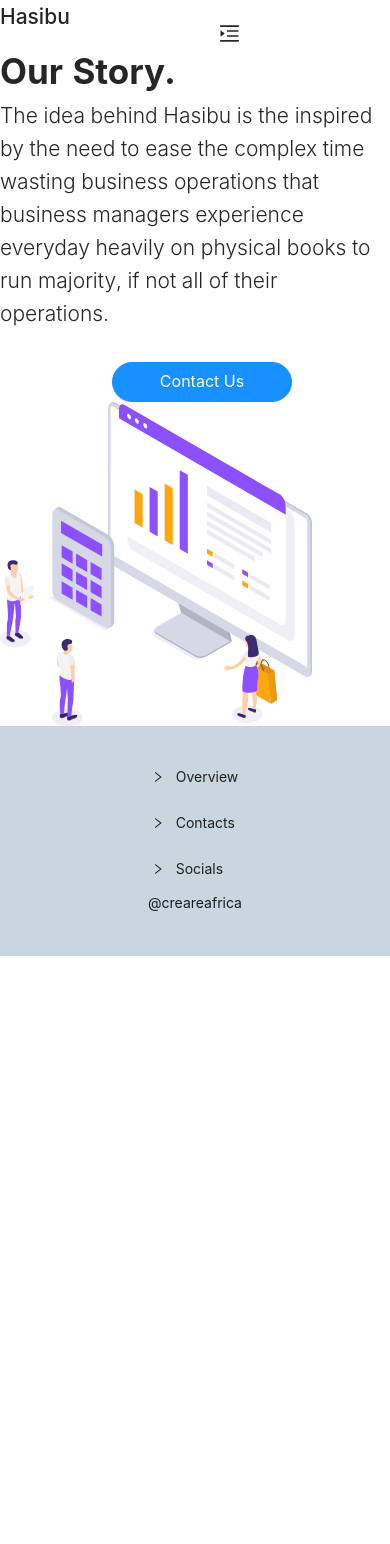
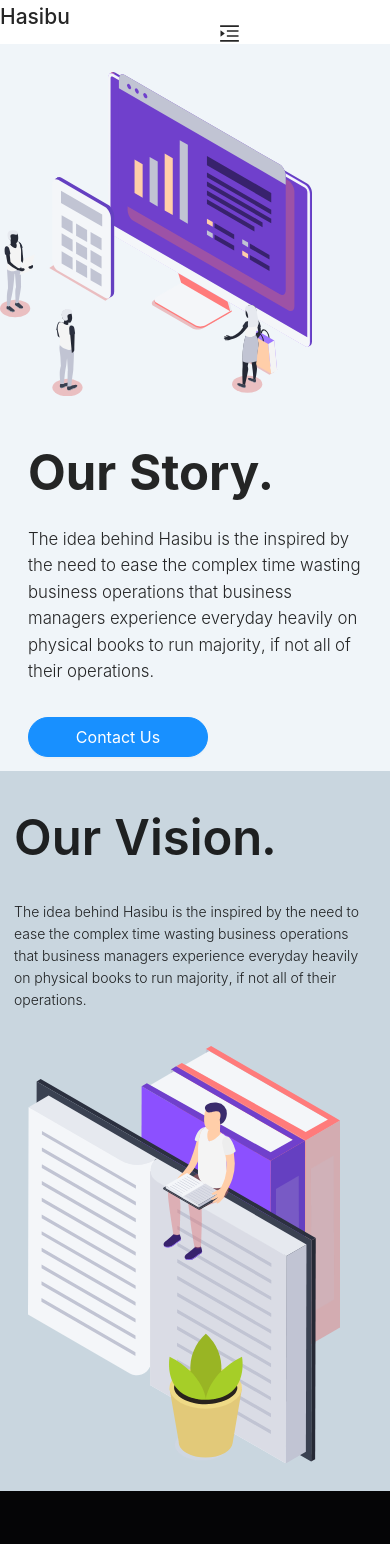
Before and after one commit to njeririziki/Next-, a Next.js app: page /about in a window 390 px wide. Shown: the top 1544 px of the page. Before the commit the page ends 956 px from the top, so only its background shows below. Built offline with nearby package versions, Linux system fonts and the light colour scheme; a web font is replaced by a local one.

Commit message:
Fix: about page

```diff
--- a/pages/about/index.js
+++ b/pages/about/index.js
@@ -1,5 +1,5 @@
 import React, {useState} from 'react';
-import {Card,Typography,Space,Button, PageHeader,Breadcrumb} from 'antd'
+import {Card,Typography,Space,Button, Grid} from 'antd'
 import {MenuUnfoldOutlined} from '@ant-design/icons'
 // import Success from '../../public/successful_purchase.svg'
 // import Computer from '../../public/Computer.svg'
@@ -7,6 +7,7 @@
 // import Man from '../../public/man_lift.svg'
 // import Girl from '../../public/girl_laptop.svg'
 import Digital from '../../public/Digital_marketing.svg'
+import Books from '../../public/Books.svg'
 import styles from '@/styles/About.module.scss'
 import LayoutHeader from '@/components/LayoutHeader'
 import Footer from '@/components/Footer'
@@ -14,7 +15,7 @@
 
 function AboutPage() {
 
-
+const screen = Grid.useBreakpoint()
     return (
       <div>
          <LayoutHeader />
@@ -22,22 +23,10 @@
 
           < div className={styles.fcard}>
 
-
-
-           {/* <div className={styles.breadcrumbs}>
-               <p>Home </p>
-               <p > About</p>
-                  <span style={{display:'flex',flexDirection:'row'}}>
-                  <p> Feat</p> <p style={{marginLeft:'2px', color:'#ffffff'}}>ures<p/>
-                  </span>
-               <p style={{color:'#ffffff'}}> Contact</p>
-           </div>
-           <Button className={styles.headerbutton} size='large' >
-             Request Demo
-           </Button> */}
-
-         <h2 className={styles.title} >
-         Our Story.
+          {screen.xs? <Digital  className={styles.svg} />:''}
+           <div className={styles.textdiv}>
+           <h2 className={styles.title} >
+            Our Story.
          </h2>
            <h1 className={styles.subtitle}  >
            The idea behind Hasibu is the inspired by the need to ease
@@ -50,19 +39,43 @@
            <Button className={styles.button} size='large' shape='round'>
                Contact Us
            </Button>
-           {/* <Button style={{ backgroundColor: '#2AB7CA', color:'#FFFFFF'}} size='large' shape='round'>
-            Features
-           </Button> */}
+
+           </div>
+
+
 
           </div>
-          <Digital  className={styles.svg} />
+          {screen.xs? '': <Digital  className={styles.svg} />}
          <div >
 
+         </div>
+         </div>
+       <div className={styles.nextpage}>
+           {screen.xs? '': <Books  className={styles.svg2} /> }
+           <div className={styles.textdiv2}>
+           <h2 className={styles.title2} >
+            Our Vision.
+         </h2>
+           <h1 className={styles.subtitle2}  >
+           The idea behind Hasibu is the inspired by the need to ease
+           the complex time wasting business  operations that business managers
+           experience everyday heavily on physical books to run majority,
+            if not all of their operations.
+           </h1 >
+           {screen.xs? <Books  className={styles.svg2} />:'' }
+           </div>
+       </div>
+       <div className={styles.missionpg}>
+       <div className={styles.textdiv3}>
+           <h1 className={styles.title3} >
+            Our Mission.
+         </h1>
+           </div>
+           <h1 className={styles.subtitle3}  >
+          To shape the way businesses operate
 
-         </div>
-
-
-         </div>
+           </h1 >
+       </div>
 
      <Footer/>
 
--- a/styles/About.module.scss
+++ b/styles/About.module.scss
@@ -1,6 +1,7 @@
 .root{
     display: flex;
     flex-direction: row;
+     background-color: #f0f5f9;
 }
 
 .fcard{
@@ -8,8 +9,9 @@
     width: 50vw;
     height: 100vh;
     flex-direction: column;
+    justify-content:space-around;
     //margin-top: 2em;
-    background-color: var(--white);
+    //background-color: var(--white);
 }
 .scard{
     display: flex;
@@ -22,11 +24,11 @@
 .svg{
     align-self: center;
     width: 40vw;
-    height: 65%;
-    margin-top: 0%;
+    height: 55%;
+    margin-top: 5em;
 }
 .button{
-    margin: 2em 0em 0em  7em;
+   margin-top: 1em;
    background-color: var(--secondary);
    color:#FFFFFF;
    width:180px;
@@ -34,19 +36,139 @@
    border-radius: 10px;
    border: 1px solid var(--secondary) ;
 }
+.svg2{
+    align-self: center;
+    width: 50vw;
+    height: 85%;
+    //margin-top: 5em;
+}
 .title{
-    margin: 1em 0em 0em 2em;
+
     font-size: 4em;
     //font-family: 'ALeo',serif;
     font-weight:  700;
 }
 .subtitle{
-    margin: 1em 0em 0em  4em;
-    font-weight: 300;
+
+    font-weight: 350;
     font-size: 2em;
-    //font-family:'Amiko', sans-serif;
+    //font-family:'Barlow', sans-serif;
 }
-@media (max-width: 600px) {
+.textdiv{
+    display: flex;
+    flex-wrap: wrap;
+    margin: 1em 0em 0em 5em;
+    align-self: flex-start;
+}
+.nextpage{
+    display: flex;
+    width: 100vw;
+    height: 100vh;
+    justify-content: center;
+    background-color:#C9D6DF;
+}
+.textdiv2{
+    align-self: flex-end;
+    width: 50vw;
+    display: flex;
+    flex-wrap: wrap;
+    margin: 5em 3em 0em 1em;
+    align-self: flex-start;
+}
+.title2{
+
+    font-size: 3.5em;
+    font-weight:  600;
+}
+.subtitle2{
+    width: 35vw;
+    font-weight: 350;
+    font-size: 1.5em;
+
+}
+.title3{
+    color:var(--white);
+    font-size: 3.5em;
+    font-weight:  600;
+}
+.subtitle3{
+    color:var(--white);
+    font-weight: 400;
+    font-size: 2.5em;
+    //width: 80vh;
+}
+.missionpg{
+    display: flex;
+    flex-direction: column;
+    justify-content: center;
+    align-items: center;
+    background-color: #050506;
+    padding-bottom: 3em;
+}
+.textdiv3{
+    display: flex;
+    flex-wrap: wrap;
+    flex-direction: column;
+    margin: 3em 0em 2em 0em;
+    color:var(--white);
+}
+@media (max-width: 768px) {
+    .svg{
+        align-self: flex-end;
+        width: 50vw;
+        height: 55%;
+        margin-top: 2em;
+        margin-right: 1em;
+    }
+
+    .svg2{
+        align-self: flex-start;
+        width: 50vw;
+        height: 85%;
+        //margin-top: 5em;
+    }
+    .title{
+
+        font-size: 2.5em;
+        font-weight:  600;
+    }
+    .subtitle{
+
+        font-weight: 350;
+        font-size: 1.2em;
+
+    }
+    .textdiv{
+
+        height: auto;
+        margin: 1em 0em 1em 2em;
+
+    }
+    .textdiv2{
+        width: auto;
+        margin: 5em 0em 0em 4em;
+    }
+    .subtitle2{
+        height: auto;
+        font-weight: 350;
+        font-size: 1.2em;
+
+    }
+    .title3{
+        font-weight: 400;
+        font-size: 2.5em;
+    }
+    .subtitle3{
+        width: 80vw;
+        font-weight: 350;
+        font-size: 1.2em;
+
+    }
+
+
+}
+
+@media (max-width: 425px) {
     .root{
         flex-direction:column;
     }
@@ -55,7 +177,7 @@
         width: 100vw;
        height: auto;
         //margin-top: 2em;
-        background-color: var(--white);
+      //  background-color: var(--white);
     }
     .scard{
         width: 100vw;
@@ -69,16 +191,39 @@
 
     }
     .title{
-        margin: 0em 0em 0em 0em;
-        font-size: 2.5em;
+        margin: 0.5em 0em 0.3em 0em;
+        font-size: 3.5em;
         //font-family: 'ALeo',serif;
         font-weight:  700;
     }
     .subtitle{
-        margin: 0em 0em 0em  0em;
+        margin: 0em 1em 1em  0em;
         font-weight: 300;
-        font-size: 1.5em;
+        font-size: 1.2em;
         //font-family:'Amiko', sans-serif;
+    }
+    .nextpage{
+        flex-direction: column;
+        height: auto;
+    }
+    .textdiv2{
+        width: auto;
+        margin: 2em 0em 0em 1em;
+    }
+    .svg2{
+        align-self: flex-start;
+        width: 80vw;
+        height: 75%;
+        margin: 2em 0em 2em 1em;
+
+    }
+    .subtitle2{
+        height: auto;
+        font-weight: 350;
+        font-size: 1em;
+        padding-right: 1em;
+        width: auto;
+
     }
 
 }
--- a/styles/Features.module.scss
+++ b/styles/Features.module.scss
@@ -17,7 +17,7 @@
     flex-direction: row;
     height: 100vh;
     justify-content: flex-end;
-    @include background-image('featuresTransparent.png',#810000,contain,left )
+    @include background-image('featuresTransparent.png',#f1f8f5,contain,left )
    }
    .grid{
      //  margin-top:100px;
@@ -25,19 +25,23 @@
        height: 80vh;
 
    }
+   .titlediv{
+       align-self: center;
+   }
    .title{
       align-self: center;
-      font-size: 2.5em;
+      font-size: 4em;
       font-weight: 600;
-      color: #c4c3c3;
+
 
    }
    .subtitle{
     align-self: center;
-    font-size: 1em;
+    font-size: 2.5em;
     font-weight: 300;
     padding-right: 2em;
     width: 65vw;
+
    }
    .spage{
     display: flex;
@@ -46,10 +50,15 @@
 
     height: auto;
    // background-color: var(--black);
-     background-color: #eeebdd;
+     background-color: #79a3b1 ;
     padding: 1em 0em 4em 0em;
 
    }
+   .svg{
+    margin: 1em 0em 1em 3em;
+    width: 300px;
+    height: 300px;
+}
    .grid{
        align-self:center ;
     width: 80vw;
@@ -63,14 +72,40 @@
     padding: 1em;
     font-size: 3em;
     font-weight: 600;
-
+   color: #eeebdd;
    }
    .introsubtitle{
     font-size: 1em;
     font-weight: 300;
    }
 
-@media (max-width: 600px) {
+   @media (max-width: 768px) {
+    .titlediv{
+        align-self: center;
+        margin-left: 3em;
+    }
+    .title{
+        align-self: center;
+        font-size: 3em;
+        font-weight: 600;
+
+     }
+     .subtitle{
+      align-self: center;
+      font-size: 2em;
+      font-weight: 300;
+      padding-right: 1em;
+      width: 55vw;
+
+     }
+     .intro{
+        padding: 1em;
+        font-size: 2.5em;
+       }
+
+   }
+
+@media (max-width: 425px) {
     .fpage{
 
         display: flex;
@@ -78,7 +113,7 @@
         justify-content: flex-end;
         align-items: flex-end;
         height: 100vh;
-        @include background-image('featuresTransparent.png',#810000,cover,left )
+        @include background-image('featuresTransparent.png',#eeebdd,cover,left )
     }
     .spage{
         display: flex;
@@ -91,7 +126,8 @@
        }
 
       .title{
-       font-size: 2em;
+       font-size: 3em;
+
       }
       .grid{
           width: 100vw;
@@ -100,5 +136,9 @@
       .intro{
         padding: 1em;
         font-size: 2em;
+
        }
+       .titlediv{
+        align-self: center;
+    }
 }
--- a/styles/Whyhasibu.module.scss
+++ b/styles/Whyhasibu.module.scss
@@ -1,11 +1,11 @@
 $imagedir: '../public';
 
-@mixin background-image($img, $background-position) {
+@mixin background-image($img,$background-color, $background-position) {
  background-image: url('#{$imagedir}/#{$img}');
  background-repeat: no-repeat;
  background-position: $background-position;
  background-size:cover;
- //background-color: $background-color;
+ background-color: $background-color;
  //background-size: 100% 100%;
 }
 .root{
@@ -14,7 +14,7 @@
   justify-content: flex-start;
   width:100vw;
   height: 100vh;
- @include background-image('chess-transparent.png',right bottom)
+ @include background-image('chess1.png',#0f0f0f,right bottom)
 }
 .titlediv{
     margin-left: 6em;
@@ -22,15 +22,15 @@
 }
 .title{
     font-size: 3em;
-    color:var(--black);
-
-    font-weight: 400;
+    color: #dad7d7;
+   margin-top: 2em;
+    font-weight: 600;
 }
 .subtitle{
     width: 40vw;
-    font-weight: 600;
-    font-size: 4.5em;
-    color:var(--black);
+    font-weight: 350;
+    font-size: 3.5em;
+    color: #c7c3c3;
     margin-right: 1em ;
 }
 // .pageheader{
@@ -50,7 +50,7 @@
     width:100vw;
     height: auto;
     padding: 2em;
-    background-color: #f5f5f5;
+    //background-color: #f9f3f3;
 }
 .textdiv{
     margin: 100px 0px 0px 300px;
@@ -65,12 +65,12 @@
 
 .othertitles{
     margin: 1em 1em 1em 1em;
-    font-size: 2em;
+    font-size: 2.5em;
      margin-left: 2em;
     // color: #ffffff;
 }
 .othersubtitles{
-    font-size: 1.2em;
+    font-size: 1.8em;
     font-weight: 350;
     margin-left: 2em;
     //color: #ffffff;
@@ -94,37 +94,25 @@
     width: 20vw;
     height: auto;
 }
+.cards{
+    display: flex;
+    margin: 1em 0em 1em 0em;
+}
 @media (max-width: 768px) {
     .root{
         justify-content: flex-start;
-           @include background-image('chess1.jpg', right bottom )
+           @include background-image('chess1.jpg', #f4f9f9, right bottom )
          }
        .titlediv{
            margin-left: 0px;
          height: inherit;
-       }
-       .title{
-        font-size: 1.2em;
-        color:var(--black);
-       }
-
-
-}
-@media (max-width: 768px) {
-    .root{
-        justify-content: flex-start;
-           @include background-image('chess1.jpg', right bottom )
-         }
-       .titlediv{
-           margin-left: 0px;
-
        }
 
        .title{
            margin: 5em 1em 0em 1em;
            font-size: 2.5em;
            font-weight: 600;
-           color:var(--black);
+           color:var(--white);
            font-family: 'Barlow', sans-serif;
        }
             .othertitles{
@@ -148,8 +136,8 @@
         margin-left: 1em;
         width: auto;
         font-weight: 600;
-        font-size: 3.5em;
-        color:var(--white);
+        font-size: 3em;
+        color: #c7c3c3;
     }
         .svgcontainer{
             width: max-content;
@@ -172,13 +160,13 @@
     .root{
         display: flex;
         flex-direction: column;
-        height: 100vh;
-        @include background-image('chess-transparent.png', right bottom )
+        height: auto;
+        @include background-image('chess1.png', #dddddd ,right bottom )
       }
     .svg{
         margin-top: 50px;
         width: 400px;
-        height: auto;
+        height: 400px;
         padding-left: 1em;
     }
     .titlediv{
@@ -187,17 +175,17 @@
     }
     .title{
         margin: 0em 0em 0em 2em;
-        font-size: 1.8em;
-        color: var(--black);
+        font-size: 2em;
+        color: var(--white);
         font-family: 'Barlow', sans-serif;
-        font-weight: 300;
+        font-weight: 400;
     }
     .subtitle{
         margin-left: 1em;
         width: auto;
         font-weight: 600;
         font-size: 3.5em;
-        color: var(--black);
+        color: #bbbbbb;
         font-family: 'Barlow Condensed', sans-serif;
     }
     .othertitles{
@@ -220,13 +208,11 @@
     .textdiv{
         align-self: flex-start;
     }
-    .nextpagediv{
 
-    }
     .othersvg{
         margin-top: 0px;
         width: 60vw;
-        height: auto;
+        height: 40vh;
     }
 
     .svgcontainer{
@@ -243,4 +229,9 @@
         align-items: flex-start;
         padding: 0em;
     }
+    .cards{
+        display: flex;
+        flex-direction: column;
+        margin: 1em 0em 1em 0em;
+    }
 }
```
Also changed, not shown: pages/features/index.js (+9 -2 lines), pages/why-hasibu/index.js (+23 -9 lines), styles/Landing.module.scss (+4 -4 lines).
